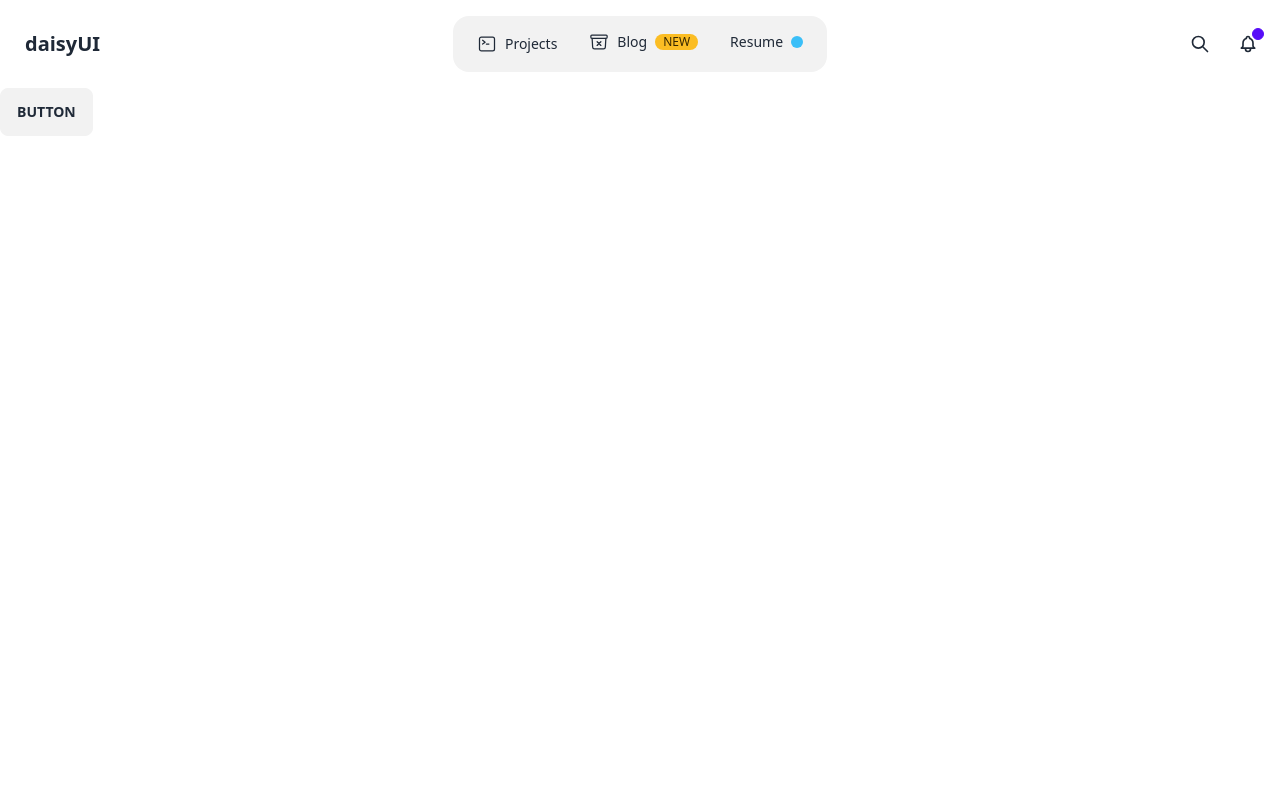
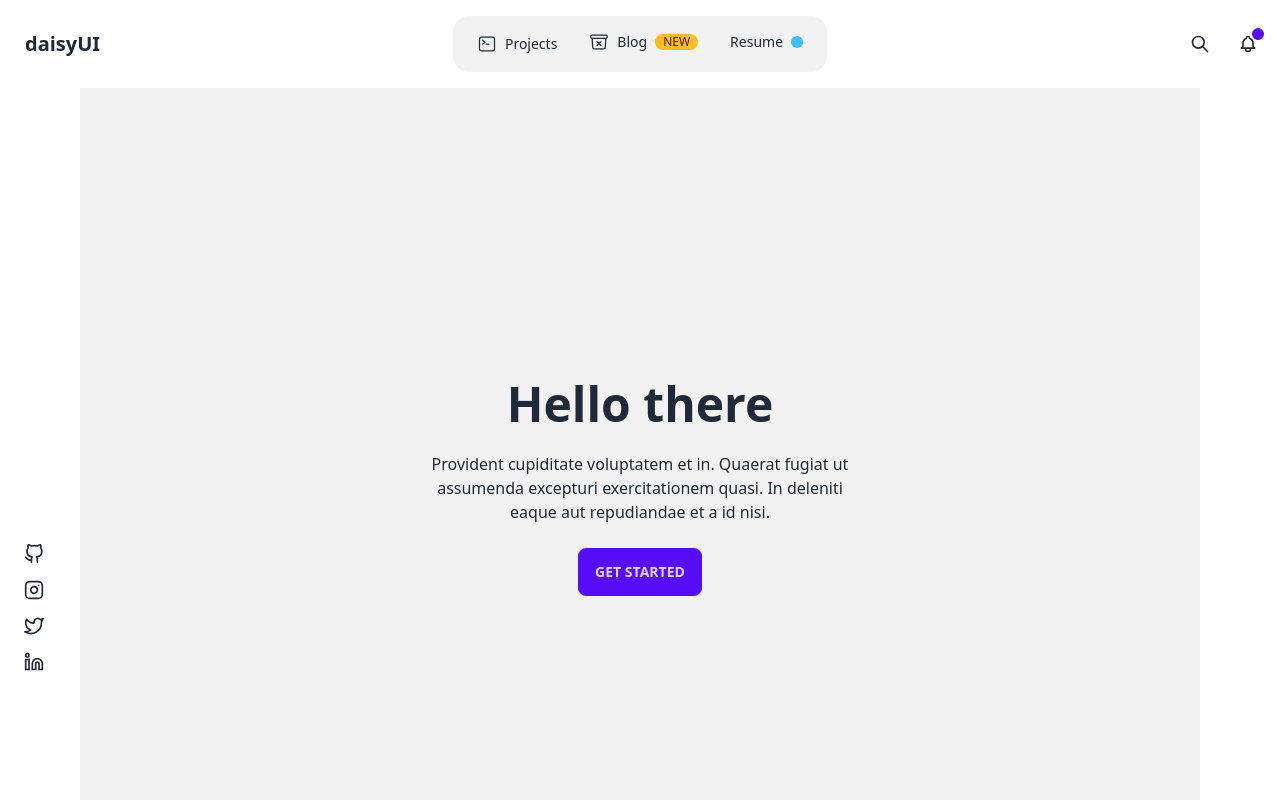
Before and after one commit to xementor/xementor.github.io, a SvelteKit app: page / in a window 1280 px wide. Shown: the top 800 px of the page. Built offline with nearby package versions, Linux system fonts and the light colour scheme.

Commit message:
Add draft components

```diff
--- /dev/null
+++ b/src/components/AboutMe.svelte
@@ -0,0 +1,36 @@
+<div class="hero min-h-screen">
+	<div class="hero-content flex-col md:flex-row">
+		<div>
+			<h1 class="text-5xl font-bold">About Me</h1>
+			<p class="py-6">
+				Lorem, ipsum dolor sit amet consectetur adipisicing elit. Quod
+				explicabo, alias quo cum aspernatur vel? Debitis sed error repellat
+				numquam exercitationem amet impedit vitae, ad est doloribus maxime?
+				Aliquam incidunt molestias voluptatem dolorem nobis repellat tempore,
+				debitis mollitia maiores, illo natus maxime optio et rem? Enim molestias
+				minus sit consectetur, provident temporibus. Itaque cum, debitis officia
+				alias esse error, deleniti mollitia optio odit autem fugiat. Dolorem
+				accusantium laborum qui vitae consequatur neque quod voluptate vel
+				perspiciatis officiis. Ratione quidem quaerat fugit incidunt aspernatur
+				voluptatum beatae repudiandae eum, in quod magni expedita eligendi
+				deleniti libero dolore non tenetur, dicta vero eius amet perspiciatis
+				iste consequuntur. Nesciunt, deserunt. Explicabo minus voluptatum
+				perspiciatis laboriosam rem rerum sint officiis consectetur, expedita
+				repudiandae minima, consequuntur laborum officia reprehenderit?
+				Molestiae unde natus officia alias, aspernatur itaque esse deserunt et
+				deleniti soluta quidem iusto quam porro omnis ab cumque officiis harum
+				pariatur aperiam quas voluptates ut, ducimus distinctio? Aliquam sequi
+				sint reiciendis ipsum, ipsa qui numquam labore doloremque laudantium
+				quis magnam harum est facilis odio illum iste minus? Laborum velit
+				asperiores non rerum? Fugit inventore eveniet nulla a esse harum omnis
+				quibusdam distinctio similique animi necessitatibus sapiente cupiditate,
+				amet illum ut earum nisi optio blanditiis sunt eos?
+			</p>
+			<button class="btn btn-primary">Get Started</button>
+		</div>
+		<img
+			src="ih.jpg"
+			class="max-w-[250px] rounded-lg shadow-2xl justify-start"
+		/>
+	</div>
+</div>
--- /dev/null
+++ b/src/components/Contact.svelte
@@ -0,0 +1,13 @@
+<div class="hero min-h-screen">
+	<div class="hero-content text-center">
+		<div class="max-w-md">
+			<h1 class="text-5xl font-bold">Get in Touch</h1>
+			<p class="py-6">
+				Provident cupiditate voluptatem et in. Quaerat fugiat ut assumenda
+				excepturi exercitationem quasi. In deleniti eaque aut repudiandae et a
+				id nisi.
+			</p>
+			<button class="btn btn-primary">Get Started</button>
+		</div>
+	</div>
+</div>
--- /dev/null
+++ b/src/components/Hero.svelte
@@ -0,0 +1,13 @@
+<div class="hero min-h-screen bg-base-200">
+	<div class="hero-content text-center">
+		<div class="max-w-md">
+			<h1 class="text-5xl font-bold">Hello there</h1>
+			<p class="py-6">
+				Provident cupiditate voluptatem et in. Quaerat fugiat ut assumenda
+				excepturi exercitationem quasi. In deleniti eaque aut repudiandae et a
+				id nisi.
+			</p>
+			<button class="btn btn-primary">Get Started</button>
+		</div>
+	</div>
+</div>
--- /dev/null
+++ b/src/components/IconMenu.svelte
@@ -0,0 +1,99 @@
+<div class="rounded-box sticky bottom-0 inline-block">
+	<div class="flex flex-col items-center">
+		<ul class="menu">
+			<li>
+				<a>
+					<svg
+						xmlns="http://www.w3.org/2000/svg"
+						class="h-5 w-5"
+						fill="none"
+						viewBox="0 0 24 24"
+						stroke="currentColor"
+						><path
+							stroke-linecap="round"
+							stroke-linejoin="round"
+							stroke-width="2"
+							d="M9 19c-5 1.5-5-2.5-7-3m14 6v-3.87a3.37 3.37 0 0 0-.94-2.61c3.14-.35 6.44-1.54 6.44-7A5.44 5.44 0 0 0 20 4.77 5.07 5.07 0 0 0 19.91 1S18.73.65 16 2.48a13.38 13.38 0 0 0-7 0C6.27.65 5.09 1 5.09 1A5.07 5.07 0 0 0 5 4.77a5.44 5.44 0 0 0-1.5 3.78c0 5.42 3.3 6.61 6.44 7A3.37 3.37 0 0 0 9 18.13V22"
+						/></svg
+					>
+				</a>
+			</li>
+			<li>
+				<a>
+					<svg
+						xmlns="http://www.w3.org/2000/svg"
+						class="h-5 w-5"
+						fill="none"
+						viewBox="0 0 24 24"
+						stroke="currentColor"
+					>
+						<rect
+							stroke-linecap="round"
+							stroke-linejoin="round"
+							stroke-width="2"
+							x="2"
+							y="2"
+							width="20"
+							height="20"
+							rx="5"
+							ry="5"
+						/>
+						<path
+							stroke-linecap="round"
+							stroke-linejoin="round"
+							stroke-width="2"
+							d="M16 11.37A4 4 0 1 1 12.63 8 4 4 0 0 1 16 11.37z"
+						/>
+						<line
+							stroke-linecap="round"
+							stroke-linejoin="round"
+							stroke-width="2"
+							x1="17.5"
+							y1="6.5"
+							x2="17.51"
+							y2="6.5"
+						/>
+					</svg>
+				</a>
+			</li>
+			<li>
+				<a href="#">
+					<svg
+						xmlns="http://www.w3.org/2000/svg"
+						class="h-5 w-5"
+						fill="none"
+						viewBox="0 0 24 24"
+						stroke="currentColor"
+						><path
+							stroke-linecap="round"
+							stroke-linejoin="round"
+							stroke-width="2"
+							d="M23 3a10.9 10.9 0 0 1-3.14 1.53 4.48 4.48 0 0 0-7.86 3v1A10.66 10.66 0 0 1 3 4s-4 9 5 13a11.64 11.64 0 0 1-7 2c9 5 20 0 20-11.5a4.5 4.5 0 0 0-.08-.83A7.72 7.72 0 0 0 23 3z"
+						/></svg
+					>
+				</a>
+			</li>
+			<li>
+				<a href="#">
+					<svg
+						xmlns="http://www.w3.org/2000/svg"
+						class="h-5 w-5"
+						fill="none"
+						viewBox="0 0 24 24"
+						stroke="currentColor"
+						><title>LinkedIn</title><path
+							stroke-width="2"
+							d="M16 8a6 6 0 0 1 6 6v7h-4v-7a2 2 0 0 0-2-2 2 2 0 0 0-2 2v7h-4v-7a6 6 0 0 1 6-6z"
+						/><rect stroke-width="2" x="2" y="9" width="4" height="12" /><circle
+							stroke-width="2"
+							cx="4"
+							cy="4"
+							r="2"
+						/></svg
+					>
+				</a>
+			</li>
+		</ul>
+		<div class="w-[1px] h-28 bg-white" />
+	</div>
+</div>
--- /dev/null
+++ b/src/components/Project.svelte
@@ -0,0 +1,14 @@
+<script>
+	import ProjectCard from "./ProjectCard.svelte"
+</script>
+
+<div class="hero">
+	<div>
+		<h2 class="text-4xl font-bold mb-10">Some of my works</h2>
+		<div class="grid grid-cols-1 md:grid-cols-2 justify-around gap-1">
+			<ProjectCard />
+			<ProjectCard />
+			<ProjectCard />
+		</div>
+	</div>
+</div>
--- /dev/null
+++ b/src/components/ProjectCard.svelte
@@ -0,0 +1,16 @@
+<div class="card w-96 bg-base-100 shadow-xl">
+	<figure>
+		<img src="ih.jpg" alt="Shoes" class="w-96 h-52 object-cover" />
+	</figure>
+	<div class="card-body">
+		<h2 class="card-title">
+			Shoes!
+			<div class="badge badge-secondary">NEW</div>
+		</h2>
+		<p>If a dog chews shoes whose shoes does he choose?</p>
+		<div class="card-actions justify-end">
+			<div class="badge badge-outline">Fashion</div>
+			<div class="badge badge-outline">Products</div>
+		</div>
+	</div>
+</div>
--- /dev/null
+++ b/src/components/Work.svelte
@@ -0,0 +1,22 @@
+<div class="hero min-h-screen bg-base-400">
+	<div class=" p-4">
+		<h2 class="text-4xl font-bold mb-10">Where I've Worked</h2>
+		<div class="tabs">
+			<a class="tab tab-lifted">Tab 1</a>
+			<a class="tab tab-lifted tab-active">Tab 2</a>
+			<a class="tab tab-lifted">Tab 3</a>
+		</div>
+		<div>
+			<h4>Lead Engineer @Upstatment</h4>
+			May 2018 - Present
+		</div>
+		<ul>
+			<li>
+				1. Lorem ipsum dolor sit amet, consectetur adipisicing elit. Dolor, est.
+			</li>
+			<li>
+				1. Lorem ipsum dolor sit amet, consectetur adipisicing elit. Dolor, est.
+			</li>
+		</ul>
+	</div>
+</div>
--- a/src/routes/+page.svelte
+++ b/src/routes/+page.svelte
@@ -1,7 +1,20 @@
 <script lang="ts">
-  // Import the MyComponent
-  import Navbar from "../components/Navbar.svelte";
+	// Import the MyComponent
+	import AboutMe from "../components/AboutMe.svelte"
+	import Contact from "../components/Contact.svelte"
+	import Hero from "../components/Hero.svelte"
+	import IconMenu from "../components/IconMenu.svelte"
+	import Navbar from "../components/Navbar.svelte"
+	import Project from "../components/Project.svelte"
+	import Work from "../components/Work.svelte"
 </script>
 
 <Navbar />
-<button class="btn">Button</button>
+<div class="md:mx-20">
+	<Hero />
+	<AboutMe />
+	<Work />
+	<Project />
+	<Contact />
+</div>
+<IconMenu />
```
Also changed, not shown: static/ih.jpg (added).
